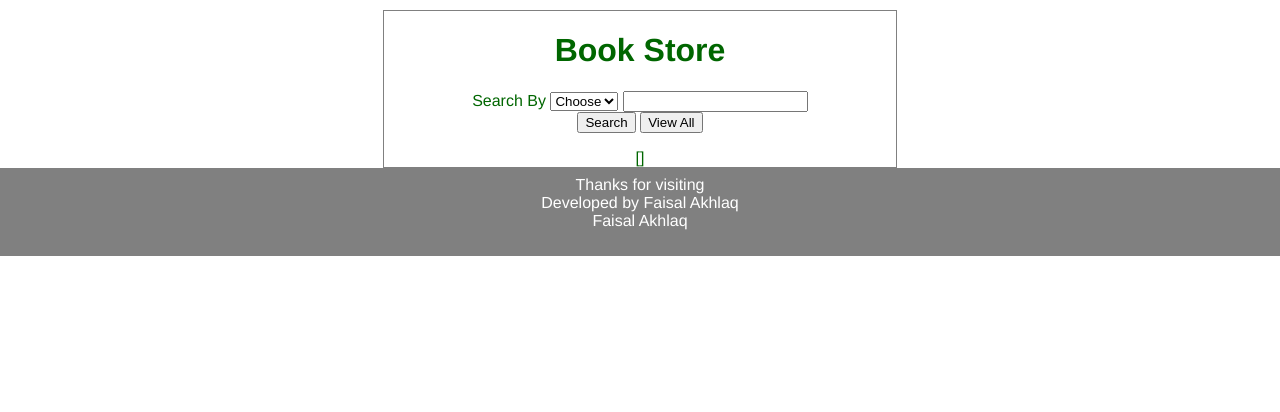
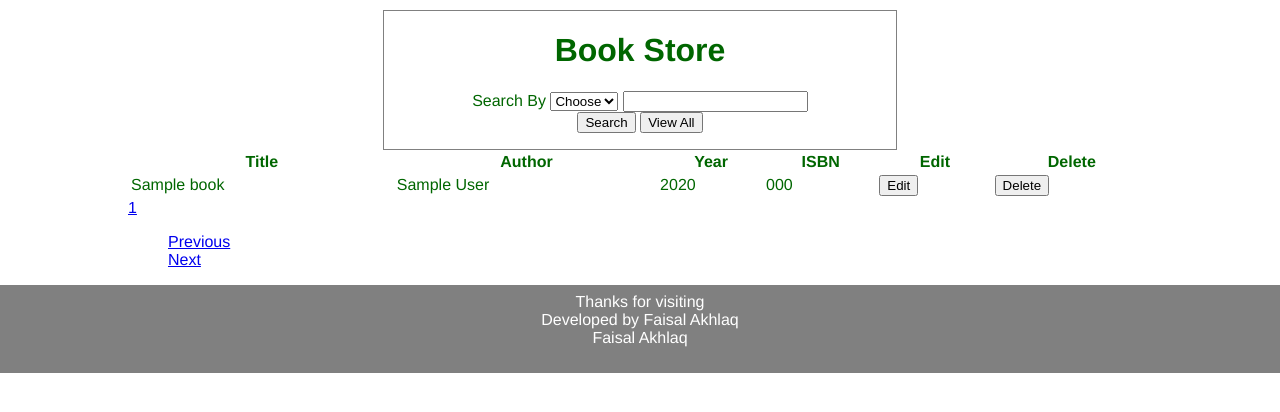
Before and after one commit to faisalakhlaq/flask_basic, a Flask app: page /book_store in a window 1280 px wide. Shown: the part 48-460 px from the top of the page. Run offline with Flask 2, Linux system fonts and the light colour scheme; tables that the repository leaves empty hold one stand-in row (values such as "Sample post").

Commit message:
removed flask-table

```diff
--- a/flaskaap/books/forms.py
+++ b/flaskaap/books/forms.py
@@ -1,7 +1,3 @@
-from abc import ABC
-
-from flask_table import Table, Col, ButtonCol
-
 from flask_wtf import FlaskForm
 from wtforms import (IntegerField, StringField,
                      SelectField, SubmitField)
@@ -32,19 +28,3 @@
                 int(year.data)
             except:
                 raise ValidationError("Year must have an integer value")
-
-
-class BookStoreTable(Table):
-    """
-    BookStoreTable is used to display books
-    from database table on the page in a Table
-    """
-    classes = ['book-store-table']
-    book_id = Col(name='book_id', show=False)
-    title = Col(name='Title')
-    author = Col(name='Author')
-    year = Col(name='Year')
-    isbn = Col(name='ISBN')
-    edit = ButtonCol(name='EDIT', endpoint='edit_book')
-    # edit = ButtonCol(name='EDIT', endpoint='edit_book',
-    #                  url_kwargs=dict(book_id='book_id'))
--- a/flaskaap/books/routes.py
+++ b/flaskaap/books/routes.py
@@ -6,18 +6,19 @@
 from flaskaap import db
 from .models import Book
 from flaskaap.users.user_helper import UserHelper
-from .forms import (BookStoreForm, BookStoreTable)
+from .forms import BookStoreForm
 
 books_app = Blueprint('books_app', __name__)
 
 
 @books_app.route('/book_store', methods=['GET', 'POST'])
 def book_store():
+    page = request.args.get('page', 1, type=int)
+    books_per_page = 10
     form = BookStoreForm()
-    books = Book.query.all()
-    table = []  # TODO this is behaving strangely. FIXME. BookStoreTable(books)
+    books = Book.query.paginate(page=page, per_page=books_per_page)
     if request.method == 'GET':
-        return render_template('book_store.html', form=form, table=table)
+        return render_template('book_store.html', form=form, books=books)
     elif request.method == 'POST':
         if request.form.get("search"):
             t = form.title.data
@@ -28,18 +29,21 @@
             else:
                 search_result = []
                 if search_by == 'title':
-                    search_result = Book.query.filter(Book.title.ilike(f'%{t}%'))
+                    search_result = Book.query.filter(Book.title.ilike(f'%{t}%')).\
+                        paginate(page=page, per_page=books_per_page)
                 elif search_by == 'author':
-                    search_result = Book.query.filter(Book.author.ilike(f'%{t}%'))
+                    search_result = Book.query.filter(Book.author.ilike(f'%{t}%')).\
+                        paginate(page=page, per_page=books_per_page)
                 elif search_by == 'year':
-                    search_result = Book.query.filter_by(year=t)
+                    search_result = Book.query.filter_by(year=t).\
+                        paginate(page=page, per_page=books_per_page)
                 elif search_by == 'isbn':
-                    search_result = Book.query.filter_by(isbn=t)
+                    search_result = Book.query.filter_by(isbn=t).\
+                        paginate(page=page, per_page=books_per_page)
 
-                # table = BookStoreTable(search_result)
-                return render_template("book_store.html", form=form, table=table)
+                return render_template("book_store.html", form=form, books=search_result)
 
-        return render_template("book_store.html", form=form, table=table)
+        return render_template("book_store.html", form=form, books=books)
 
 
 @books_app.route('/book_admin', methods=['GET', 'POST'])
--- a/flaskaap/templates/book_admin_2.html
+++ b/flaskaap/templates/book_admin_2.html
@@ -82,8 +82,6 @@
              {% endfor %}
         </table>
 
-
-
     {% for page_num in books.iter_pages(left_edge=1, right_edge=1, left_current=1, right_current=2) %}
         {% if page_num %}
         {% if books.page == page_num %}
@@ -95,8 +93,6 @@
          ...
         {% endif %}
     {% endfor %}
-
-
 
     <ul class="pagination">
         {% if books.has_prev %}
--- a/flaskaap/templates/book_store.html
+++ b/flaskaap/templates/book_store.html
@@ -17,7 +17,65 @@
             {% endfor %}
             {{ form.view_all() }}
         </p>
-        {{table}}
+    </form>
+</div>
+<div class="books-table">
+    <form method="POST">
+        {{ form.hidden_tag() }}
+        <table style="width:100%">
+              <tr>
+                <th>Title</th>
+                <th>Author</th>
+                <th>Year</th>
+                <th>ISBN</th>
+                <th book-admin-edit-btn-col>Edit</th>
+                <th>Delete</th>
+              </tr>
+             {% for book in books.items %}
+                <tr>
+                    <td>{% if book.title %}{{ book.title }} {% endif %}</td>
+                    <td>{% if book.author %}{{ book.author }} {% endif %}</td>
+                    <td>{% if book.year %}{{ book.year }} {% else %}{{ None }}{% endif %}</td>
+                    <td>{% if book.isbn %}{{ book.isbn }} {% else %}{{ None }}{% endif %}</td>
+                    <td><button type="submit" name="edit" value="{{ book.book_id }}"
+                                formmethod="post" onclick="">Edit</button></td>
+                    <td><button type="submit" name="delete" value="{{ book.book_id }}"
+                                formmethod="post" onclick="">Delete</button></td>
+                </tr>
+             {% endfor %}
+        </table>
+
+
+
+    {% for page_num in books.iter_pages(left_edge=1, right_edge=1, left_current=1, right_current=2) %}
+        {% if page_num %}
+        {% if books.page == page_num %}
+          <a class="" href="{{ url_for('books_app.book_store', page=page_num) }}">{{ page_num }}</a>
+        {% else %}
+          <a class="" href="{{ url_for('books_app.book_store', page=page_num) }}">{{ page_num }}</a>
+        {% endif %}
+        {% else %}
+         ...
+        {% endif %}
+    {% endfor %}
+
+
+
+    <ul class="pagination">
+        {% if books.has_prev %}
+          <div class="page-item"> <a class="page-link" href="{{ url_for('books_app.book_store', page=books.prev_num) }}">Previous</a></div>
+        {% else %}
+          <div class="page-item"><a class="page-link btn disabled" href="#">Previous</a></div>
+        {% endif %}
+        {% if books.has_next %}
+          <div class="page-item"> <a class="page-link" href="{{ url_for('books_app.book_store', page=books.next_num) }}">Next</a></div>
+        {% else %}
+          <div class="page-item"><a class="page-link btn disabled" href="#">Next</a></div>
+        {% endif %}
+    </ul>
+
+
+
     </form>
 </div>
 {% endblock %}
```
